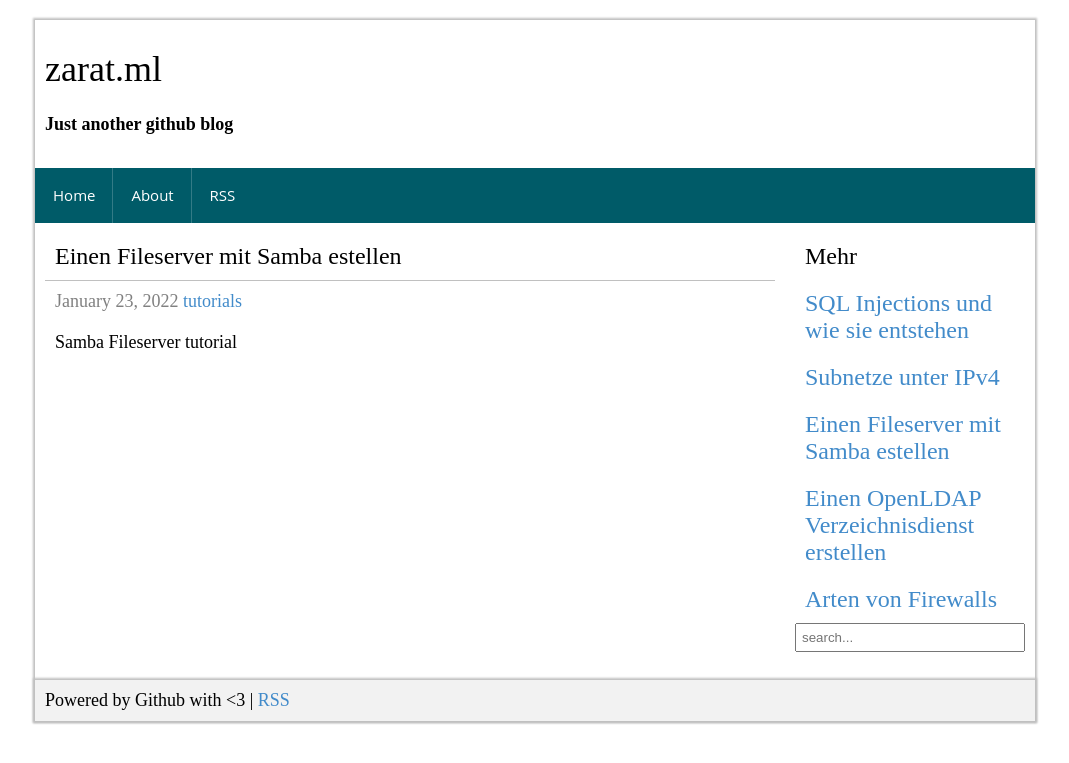
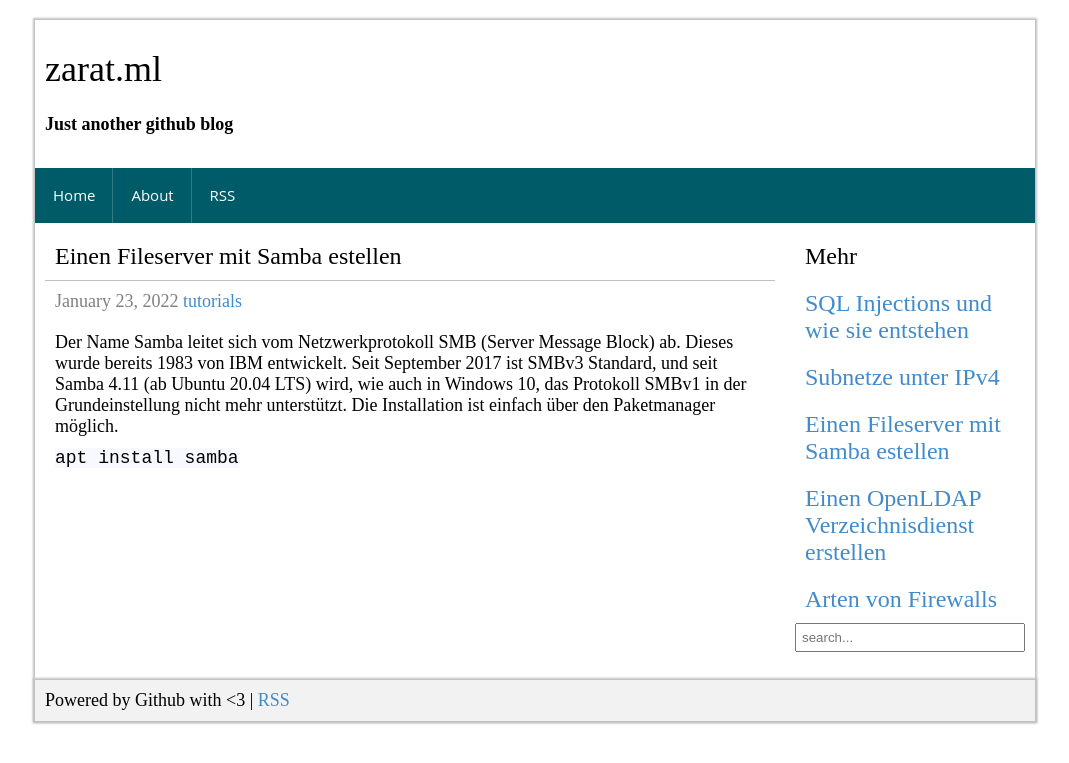
Before and after one commit to zarat/zarat.github.io, a Jekyll site: the page built from _posts/2022-01-23-samba-fileserver.markdown, in a window 1280 px wide. Shown: the top 763 px of the page, without its empty margins (105-1174 px from the left). Built offline with Jekyll 4.4.1, drawn with Linux system fonts in a browser that asks for light colours; comment, search, counter and statistics services are not loaded.

Commit message:
Update 2022-01-23-samba-fileserver.markdown

```diff
--- a/_posts/2022-01-23-samba-fileserver.markdown
+++ b/_posts/2022-01-23-samba-fileserver.markdown
@@ -6,4 +6,8 @@ category: tutorials
 permalink: /post/samba-fileserver
 ---
 
-Samba Fileserver tutorial
+Der Name Samba leitet sich vom Netzwerkprotokoll SMB (Server Message Block) ab. Dieses wurde bereits 1983 von IBM entwickelt. Seit September 2017 ist SMBv3 Standard, und seit Samba 4.11 (ab Ubuntu 20.04 LTS) wird, wie auch in Windows 10, das Protokoll SMBv1 in der Grundeinstellung nicht mehr unterstützt. Die Installation ist einfach über den Paketmanager möglich.
+
+<code>
+  apt install samba
+</code>
```
